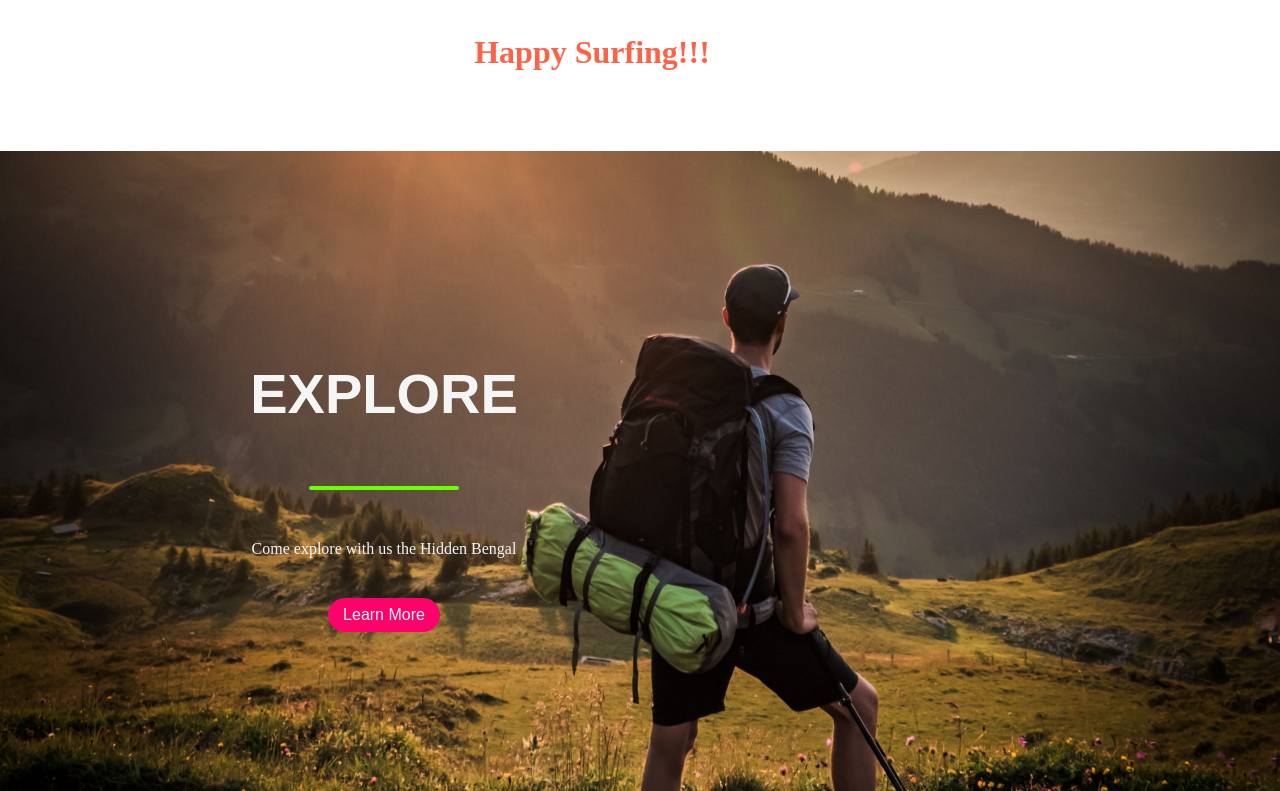
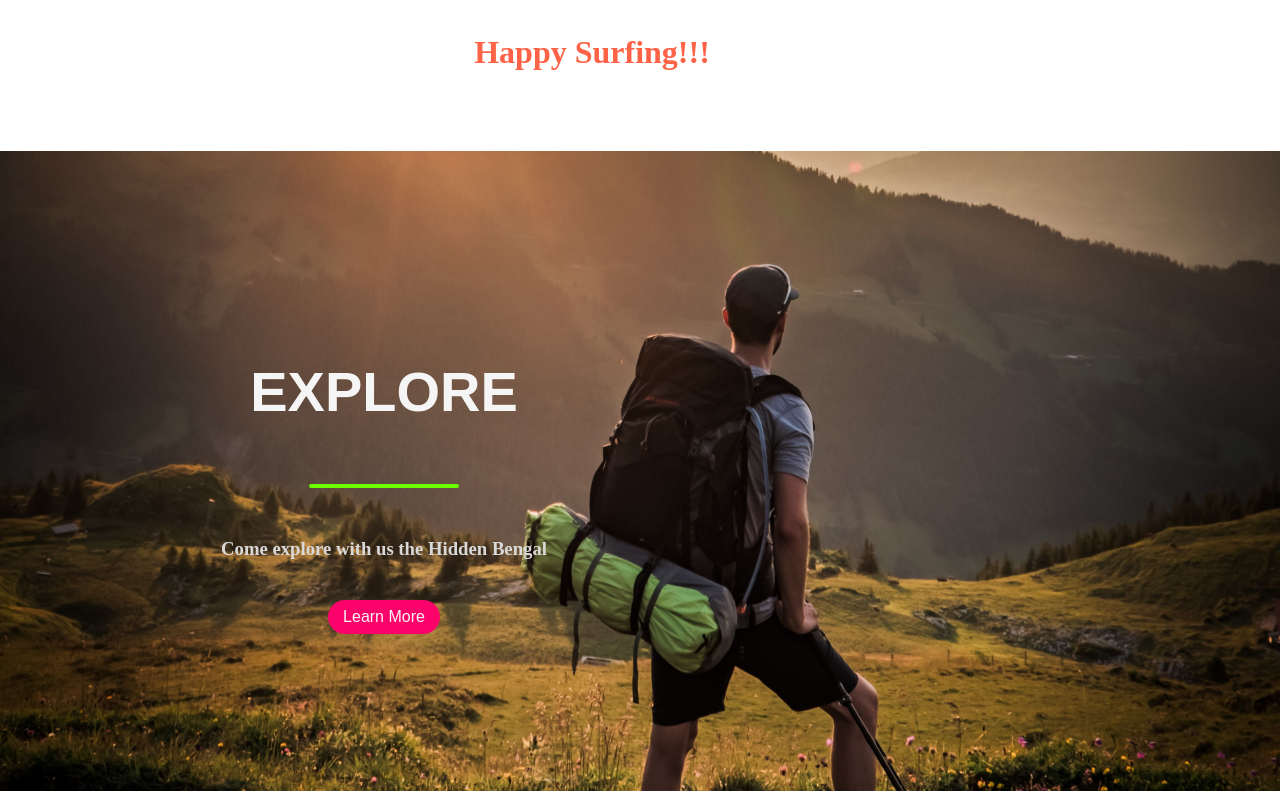
Before and after one commit to joyjeetcoding/web-hypers, a plain HTML site: page index.html in a window 1280 px wide. Shown: the part 1110-1901 px from the top of the page. Drawn offline with nearby package versions, Linux system fonts and the light colour scheme; a web font is replaced by a local one.

Commit message:
Update index.html

```diff
--- a/index.html
+++ b/index.html
@@ -67,8 +67,8 @@
         	<div class="explore-content">
             		<h1>EXPLORE</h1>
             		<div class="line"></div>
-            		<p>Come explore with us the Hidden Bengal</p>
-            <a href="destination.html" class="ctn">Learn More</a>
+            		<h3>Come explore with us the Hidden Bengal</h3>
+            	<a href="destination.html" class="ctn">Learn More</a>
         	</div>
     	</section>
 
```
